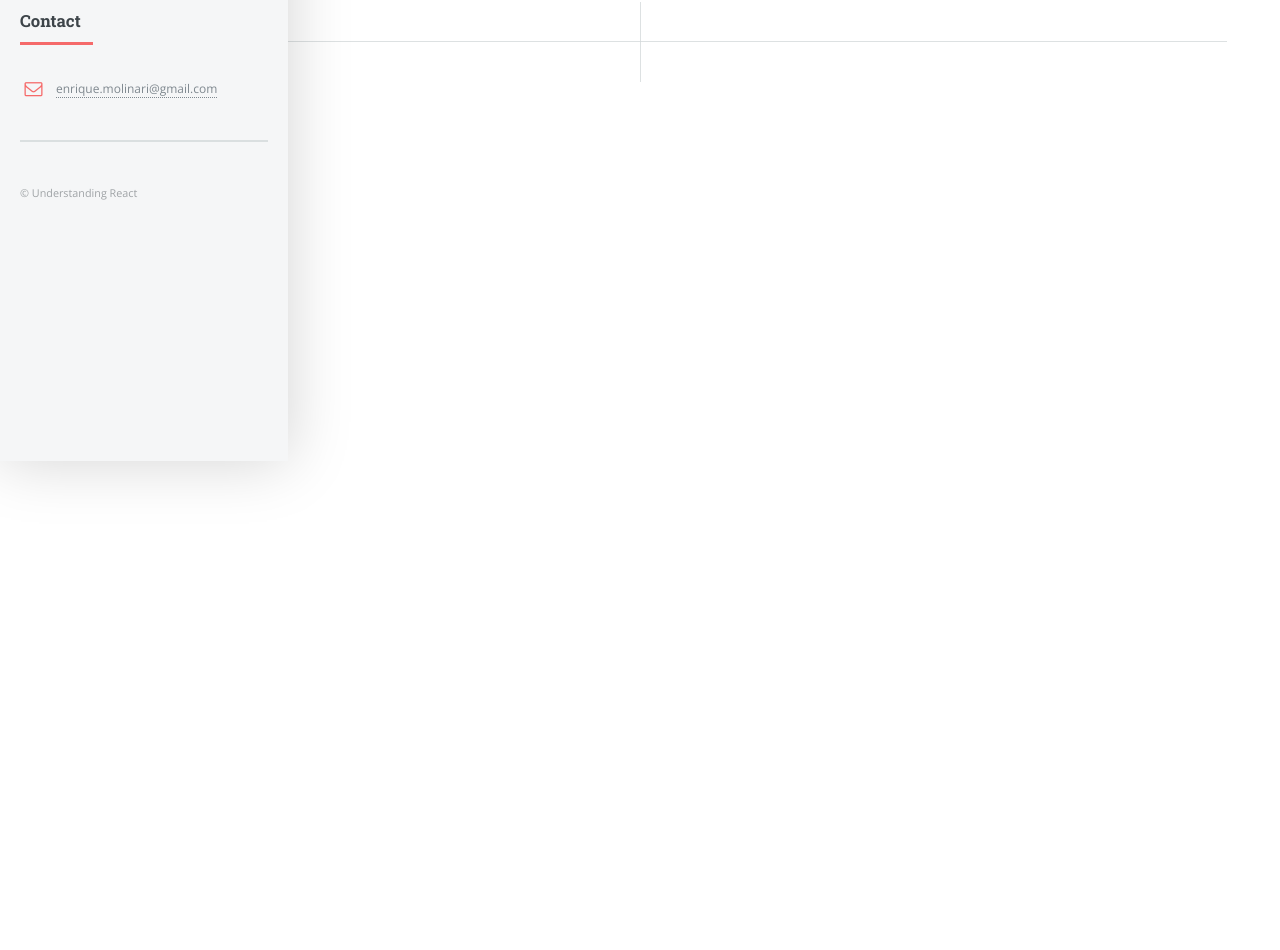
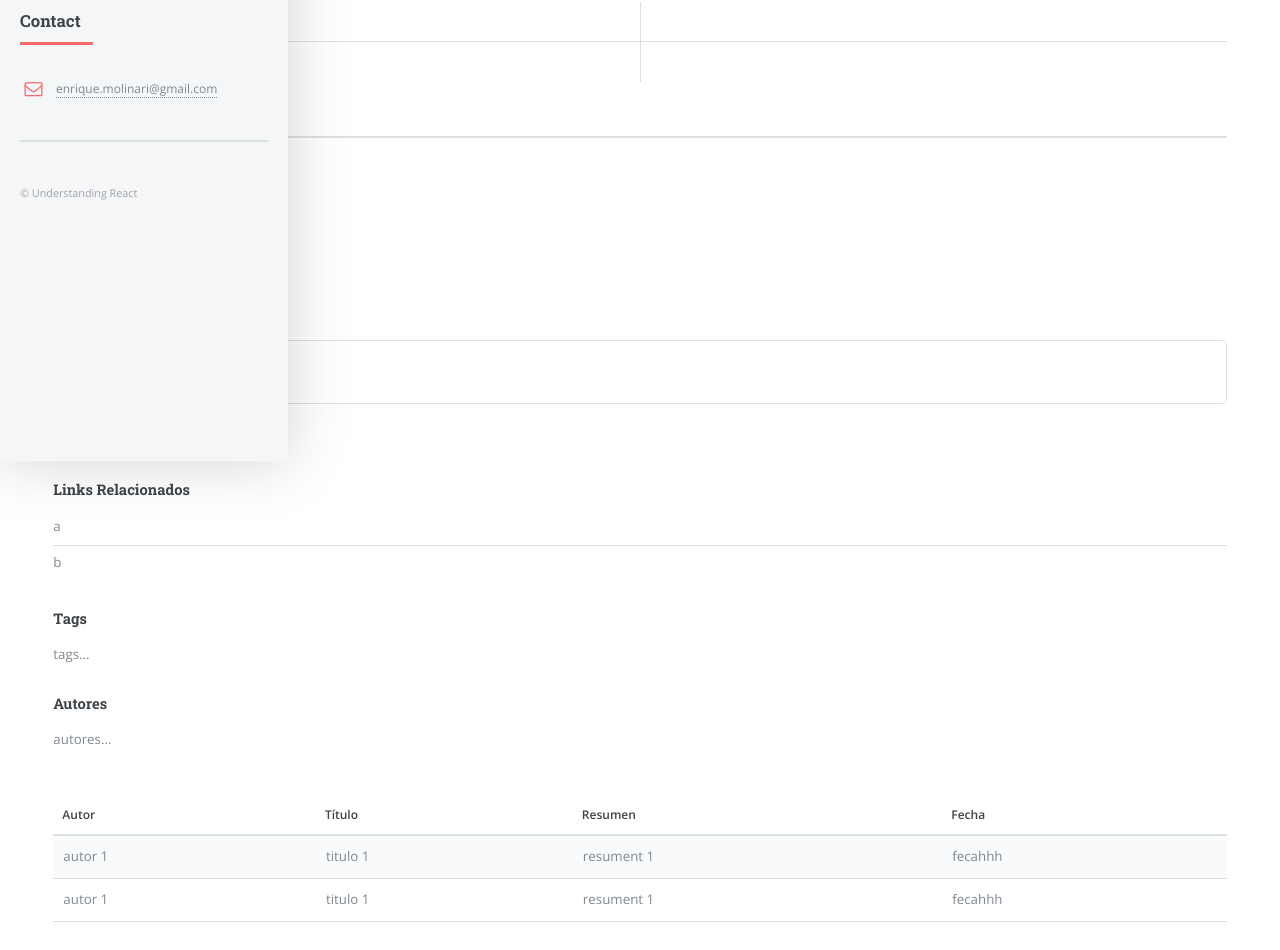
Before and after one commit to juanelambrecht/tp-final-cassandra-frontend, a React (Create React App) app: page / in a window 1280 px wide. Shown: the part 339-1289 px from the top of the page. Before the commit the page ends 800 px from the top, so only its background shows below. Built offline with nearby package versions, Linux system fonts and the light colour scheme.

Commit message:
re arranging components

```diff
--- a/src/App.js
+++ b/src/App.js
@@ -1,8 +1,11 @@
 import "./App.css";
 import Layout from "./Layout";
 import MainHeader from "./MainHeader";
-import MainContent from "./MainContent";
-import LatestPost from "./LatestPost";
+import MainPageContent from "./MainPageContent";
+import SearchResult from "./SearchResult";
+import Search from "./Search";
+import Menu from "./Menu";
+import Posts from "./Posts";
 
 export default function App() {
   return (
@@ -10,10 +13,24 @@ export default function App() {
       left={
         <>
           <MainHeader />
-          <MainContent />
-          <LatestPost />
+          <MainPageContent />
+          <Posts />
+          <SearchResult />
+        </>
+      }
+      right={
+        <>
+          <Search />
+          <Menu />
         </>
       }
     ></Layout>
   );
 }
+
+//ultimos4posts
+//byauthor
+//pagina-id/5f7b94460da67d816fe65169
+//post-id/60dba241101b3c1b441f3cad
+//posts-autor/:nombreautor
+//search/mate
--- a/src/Layout.js
+++ b/src/Layout.js
@@ -1,8 +1,6 @@
 import { useState } from "react";
 import Contact from "./Contact";
 import Footer from "./Footer";
-import Menu from "./Menu";
-import Search from "./Search";
 
 export default function Layout(props) {
   const [showMenu, setShowMenu] = useState(true);
@@ -18,8 +16,7 @@ export default function Layout(props) {
       </div>
       <div id="sidebar" className={!showMenu ? "inactive" : ""}>
         <div className="inner">
-          <Search />
-          <Menu />
+          {props.right}
           <Contact />
           <Footer />
         </div>
--- /dev/null
+++ b/src/MainPageContent.js
@@ -0,0 +1,11 @@
+import LatestPost from "./LatestPost";
+import Page from "./Page";
+
+export default function MainPageContent() {
+  return (
+    <>
+      <Page />
+      <LatestPost />
+    </>
+  );
+}
--- a/src/MainContent.js
+++ b/src/Page.js
@@ -1,4 +1,4 @@
-export default function MainContent() {
+export default function Page() {
   return (
     <section id="banner">
       <div className="content" id="paginaPrincipal"></div>
--- /dev/null
+++ b/src/Posts.js
@@ -0,0 +1,36 @@
+export default function Posts() {
+  return (
+    <section>
+      <header className="main">
+        <h1>Titulo</h1>
+      </header>
+      <h3>Resumen</h3>
+      <div className="box">
+        <p>El resumen</p>
+      </div>
+      <p>El Texto</p>
+      <h4>Links Relacionados</h4>
+      <ul className="alt">
+        <li>a</li>
+        <li>b</li>
+      </ul>
+      <h4>Tags</h4>
+      <p>tags...</p>
+      <h4>Autores</h4>
+      <p>autores...</p>
+    </section>
+  );
+}
+
+/* articulos += '<section><header class="main">';
+articulos += '<h1>' + obj.titulo + '</h1></header><h3>Resumen</h3><div class="box">';
+articulos += '<p>' + obj.resumen + '</p></div>';
+articulos += '<p>' + obj.texto + '</p><h4>Links Relacionados</h4><ul class="alt">';
+$.each(obj['links-relacionados'], function(i2, link) {
+    articulos += '<li>' + link + '</li>';
+});
+articulos += '</ul><h4>Tags</h4>';
+articulos += '<p>' + obj.tags + '</p>';
+articulos += '<h4>Autores</h4>';
+articulos += '<p>' + obj.autor + '</p>';
+articulos += '</section>' */
--- /dev/null
+++ b/src/SearchResult.js
@@ -0,0 +1,30 @@
+export default function SearchResult() {
+  return (
+    <div class="table-wrapper">
+      <table>
+        <thead>
+          <tr>
+            <th>Autor</th>
+            <th>Título</th>
+            <th>Resumen</th>
+            <th>Fecha</th>
+          </tr>
+        </thead>
+        <tbody>
+          <tr>
+            <td>autor 1</td>
+            <td>titulo 1</td>
+            <td>resument 1</td>
+            <td>fecahhh</td>
+          </tr>
+          <tr>
+            <td>autor 1</td>
+            <td>titulo 1</td>
+            <td>resument 1</td>
+            <td>fecahhh</td>
+          </tr>
+        </tbody>
+      </table>
+    </div>
+  );
+}
```
Also changed, not shown: 2 other files (tests, documents, lock files or other folders).
